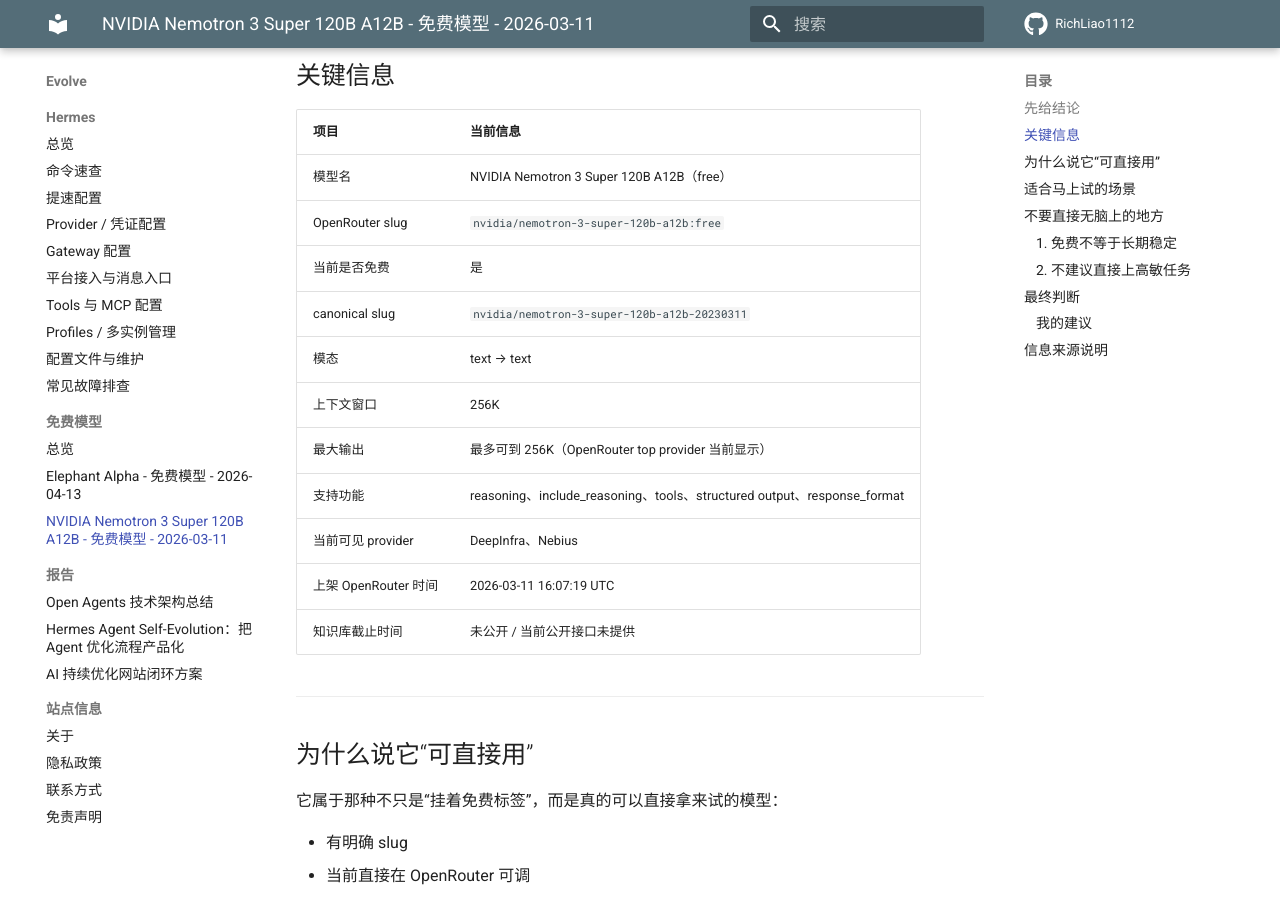
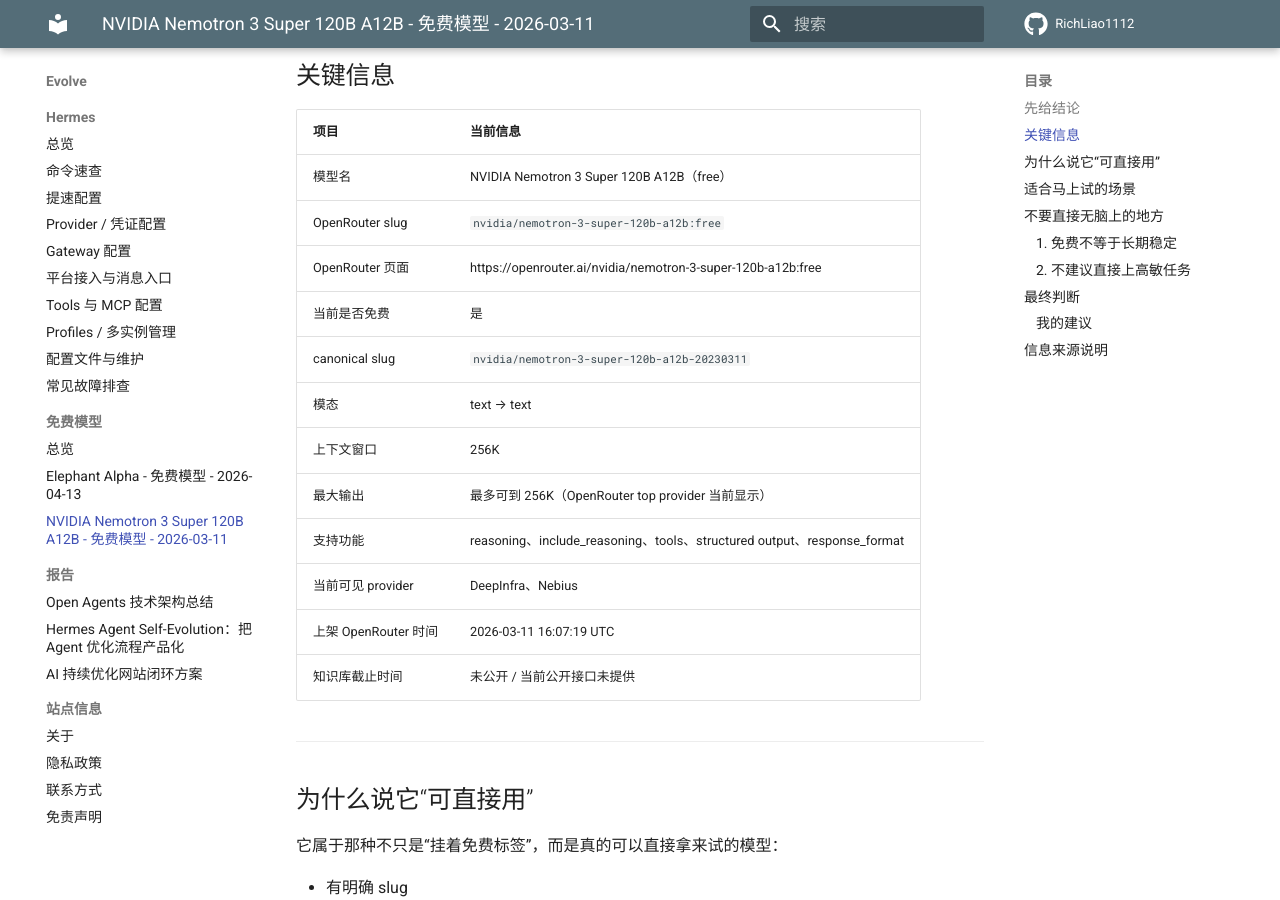
Before and after one commit to RichLiao1112/evolve, an MkDocs documentation site: the page built from docs/free-models/nemotron-3-super-120b-a12b-free.md, in a window 1280 px wide and 900 px high, scrolled down 653 px. Built offline with MkDocs 1.6.1 and Material for MkDocs 9.7.7, drawn with Linux system fonts in a browser that asks for light colours; comment, search, counter and statistics services are not loaded.

Commit message:
docs: add OpenRouter links for free model pages

```diff
--- a/docs/free-models/nemotron-3-super-120b-a12b-free.md
+++ b/docs/free-models/nemotron-3-super-120b-a12b-free.md
@@ -22,6 +22,7 @@
 | --- | --- |
 | 模型名 | NVIDIA Nemotron 3 Super 120B A12B（free） |
 | OpenRouter slug | `nvidia/nemotron-3-super-120b-a12b:free` |
+| OpenRouter 页面 | https://openrouter.ai/nvidia/nemotron-3-super-120b-a12b:free |
 | 当前是否免费 | 是 |
 | canonical slug | `nvidia/nemotron-3-super-120b-a12b-20230311` |
 | 模态 | text → text |
```
Also changed, not shown: docs/free-models/elephant-alpha.md (+1 -0 lines).
